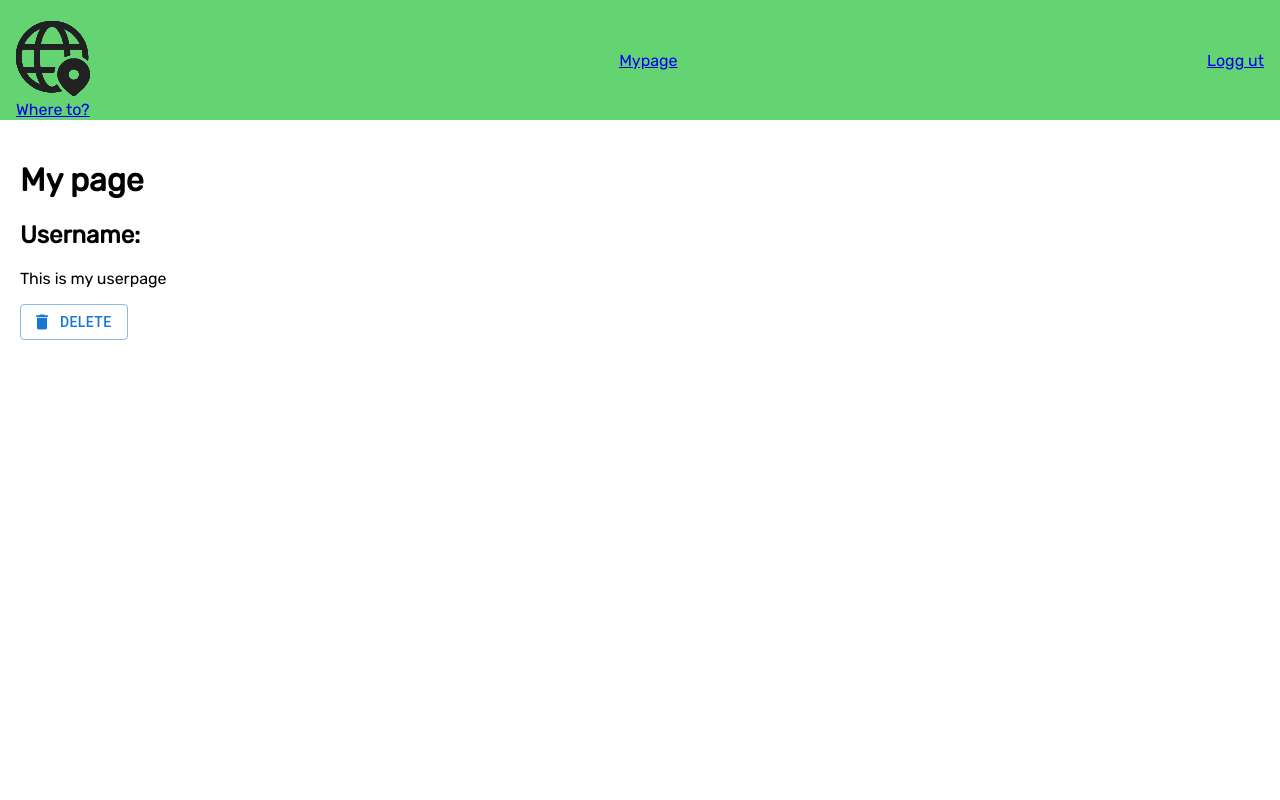
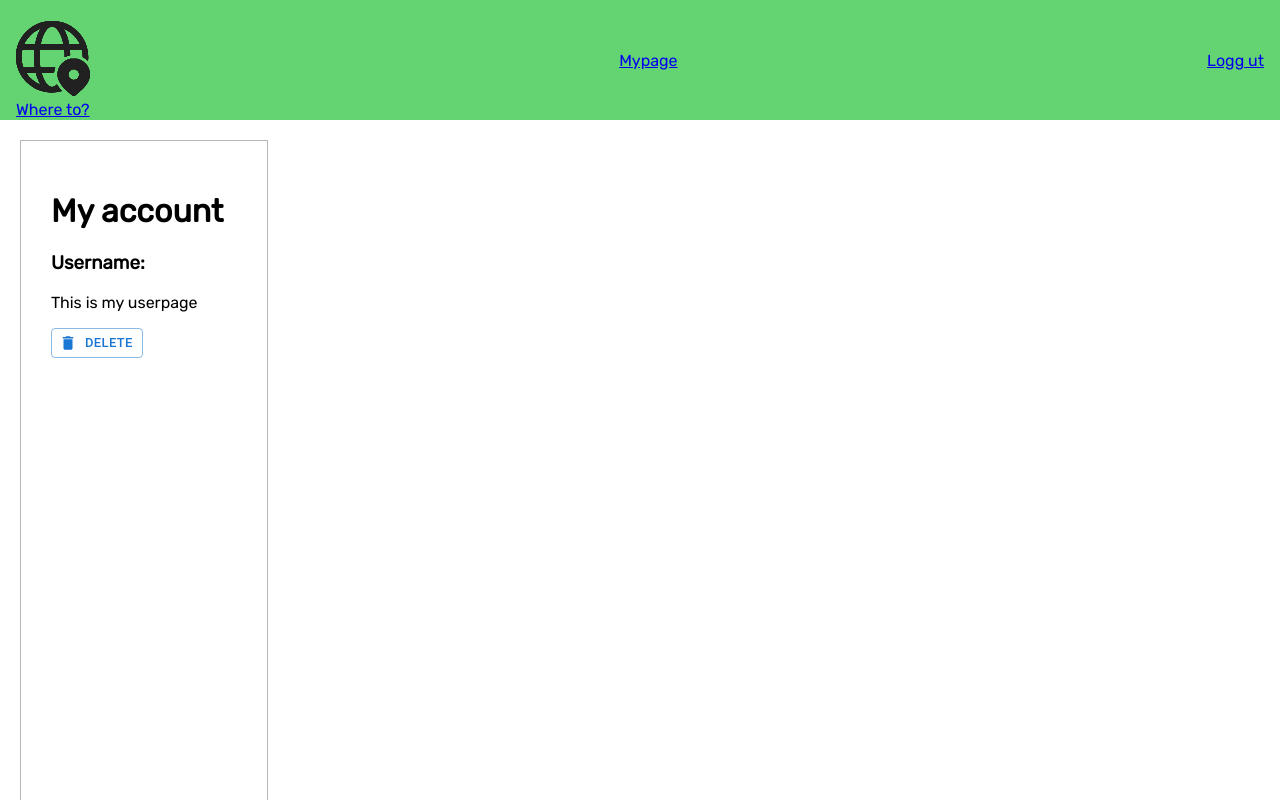
Before and after one commit to TrygveEriksen/WhereTo, a React (Vite) app in the folder TravelPlanner/: page /mypage in a window 1280 px wide. Shown: the top 800 px of the page. Built offline with nearby package versions, Linux system fonts and the light colour scheme; no server answers; sample sign-in values are in the browser's storage.

Commit message:
#33 Added box around text

```diff
--- a/TravelPlanner/src/Components/Mypage/Mypage.css
+++ b/TravelPlanner/src/Components/Mypage/Mypage.css
@@ -1,5 +1,20 @@
+body,
+html {
+  height: 100%;
+  margin: 0;
+}
+
 .divMypage {
   text-align: left;
-  padding-top: 20px;
-  padding-left: 20px;
+  border: 1px solid #bdb5b5;
+  padding: 30px;
+  max-width: 20%;
+  /*display: flex;
+  flex-direction: column;*/
+  min-height: 100vh;
 }
+
+.divBox {
+  padding: 20px;
+  flex: 1;
+}
--- a/TravelPlanner/src/Components/Mypage/Mypage.jsx
+++ b/TravelPlanner/src/Components/Mypage/Mypage.jsx
@@ -22,13 +22,15 @@ function Mypage() {
   return (
     <>
       <Navbar />
-      <div className="divMypage">
-        <h1>My page</h1>
-        <h2>Username: {user}</h2>
-        <p>This is my userpage</p>
-        <Button variant="outlined" startIcon={<DeleteIcon />}>
-          Delete
-        </Button>
+      <div className="divBox">
+        <div className="divMypage">
+          <h1>My account</h1>
+          <h3>Username: {user}</h3>
+          <p>This is my userpage</p>
+          <Button variant="outlined" size="small" startIcon={<DeleteIcon />}>
+            Delete
+          </Button>
+        </div>
       </div>
     </>
   );
```
